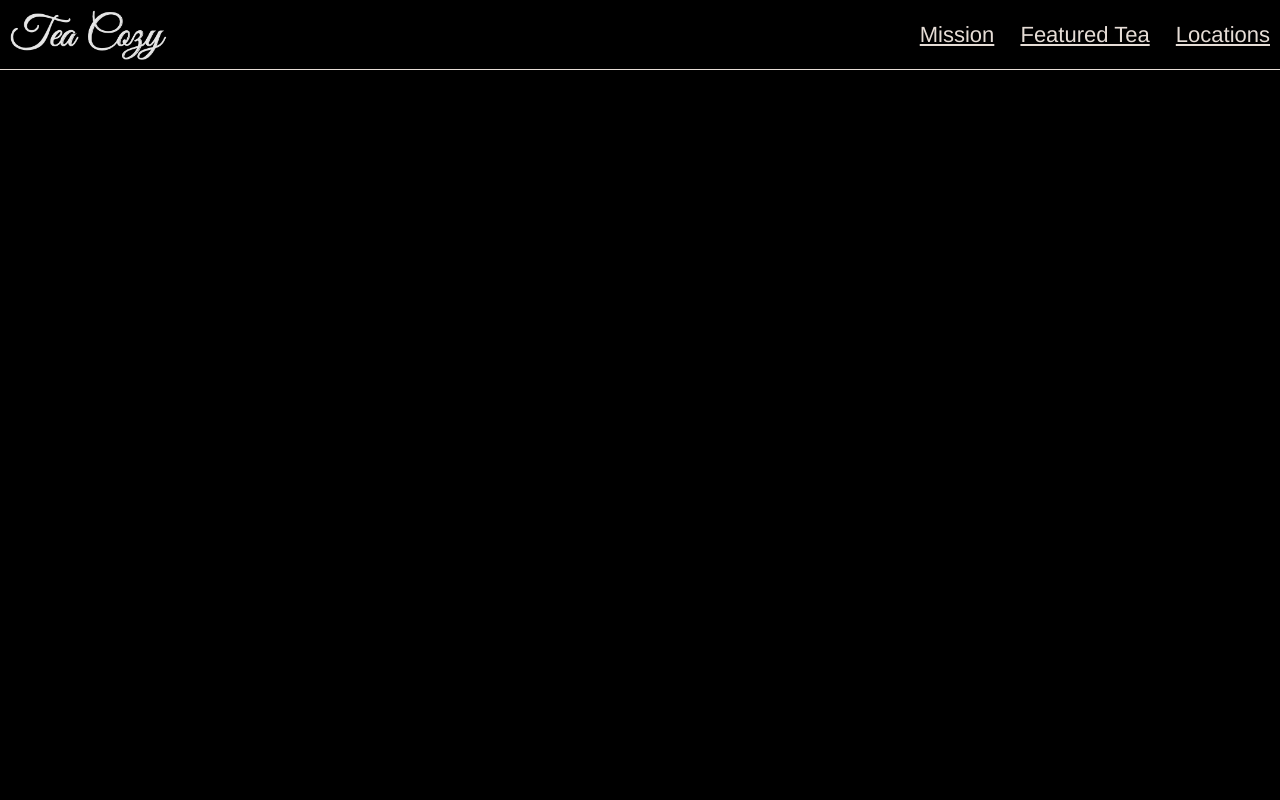
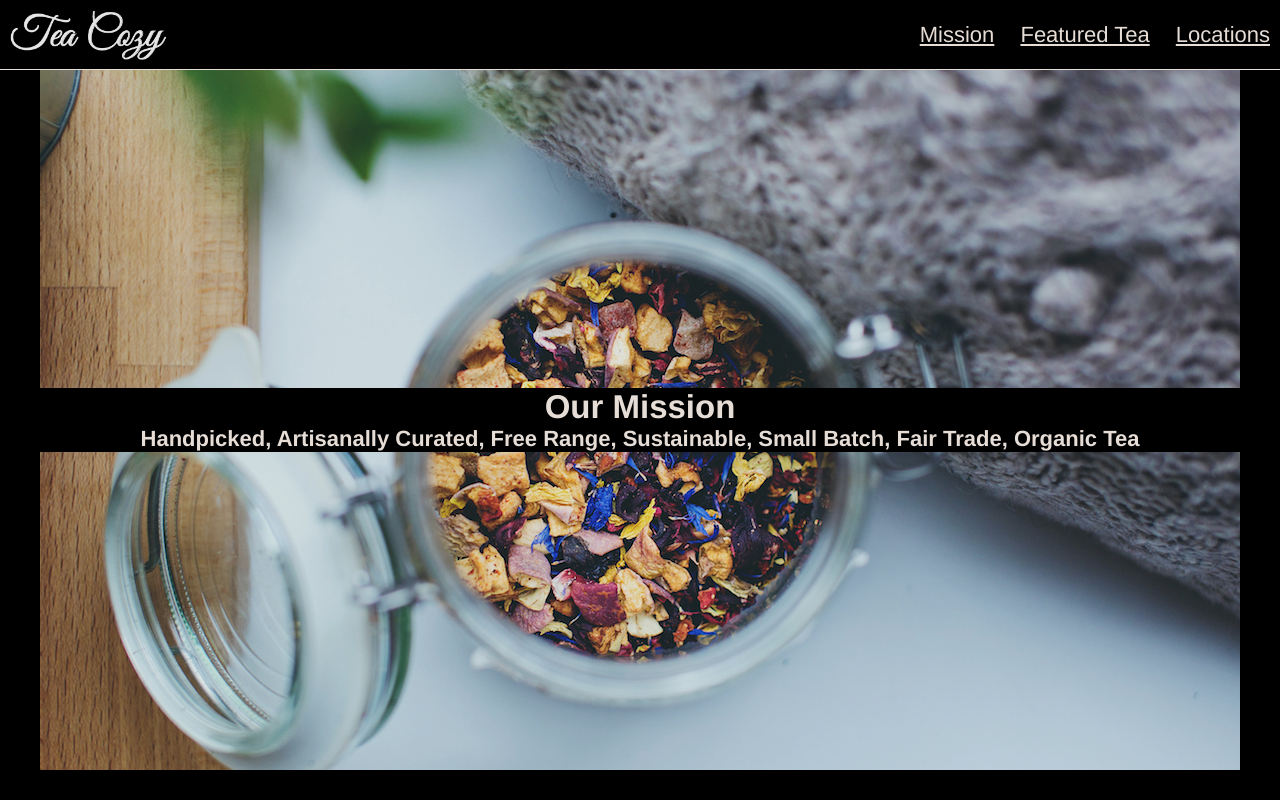
Before and after one commit to DokGreen/teacozy, a plain HTML site: page index.html in a window 1280 px wide. Drawn offline with Linux system fonts and the light colour scheme.

Commit message:
started banner

```diff
--- a/index.html
+++ b/index.html
@@ -14,5 +14,11 @@
         <li><a href="#">Locations</a></li>
       </ul>
     </div>
+    <div id="banner">
+      <div id="bantxt">
+        <h2>Our Mission</h2>
+        <h4>Handpicked, Artisanally Curated, Free Range, Sustainable, Small Batch, Fair Trade, Organic Tea</h4>
+      </div>
+    </div>
   </body>
 </html>
--- a/resources/styles.css
+++ b/resources/styles.css
@@ -1,3 +1,4 @@
+/*page----------------------------------------*/
 * {
   margin: 0;
   padding: 0;
@@ -11,7 +12,7 @@ body {
   opacity: 0.9;
   text-align: center;
 }
-
+/*nav-----------------------------------------*/
 #nav {
   height: 69px;
   width: 100%;
@@ -39,3 +40,19 @@ li {
 a {
     color: seashell;
 }
+
+/*banner------------------------------------*/
+
+#banner {
+  height: 700px;
+  width: 1200px;
+  margin: 0 auto;
+  display:flex;
+  align-items: center;
+  background-image: url("imgs/img-mission-background.jpg");
+}
+
+#bantxt {
+  width: 100%;
+  background-color: black;
+}
```
